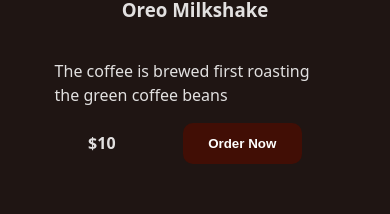
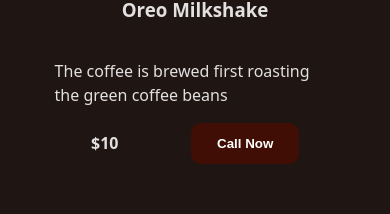
Before and after one commit to m0h1m3d/kobayt-mognn, a React (Vite) app: page / in a window 390 px wide. Shown: the part 3018-3232 px from the top of the page. Built offline with nearby package versions, Linux system fonts and the light colour scheme.

Commit message:
add calling feature

```diff
--- a/src/components/Special/Item.jsx
+++ b/src/components/Special/Item.jsx
@@ -1,6 +1,6 @@
 import { handleBtnClick } from "../../helper/buttonEffect";
 
-function Item({img,name,desc,price, newClass}) {
+function Item({ img, name, desc, price, newClass }) {
   return (
     <div className={`item ${newClass}`}>
       <img src={img} alt={name} />
@@ -8,16 +8,20 @@
       <p>{desc}</p>
       <span className="price">
         ${price}
-                <Button onClick={e => handleBtnClick(e)}/>
+        <Button onClick={(e) => handleBtnClick(e)} />
       </span>
     </div>
-    )
+  );
 }
 
-function Button({onClick}){
-  return <button onClick={onClick} className={`item-btn`}>
-    Order Now
+function Button({ onClick }) {
+  return (
+    <a href="tel:0900007609">
+      <button onClick={onClick} className={`item-btn`}>
+        Call Now
       </button>
+    </a>
+  );
 }
 
-export default Item
+export default Item;
--- a/src/components/Special/special.css
+++ b/src/components/Special/special.css
@@ -76,4 +76,7 @@
     height: 100vh;
     background-color: transparent;
   }
+  .item button:hover{
+    scale: 1;
+  }
 }
```
Lines whose indentation alone changed are shown as unchanged.
